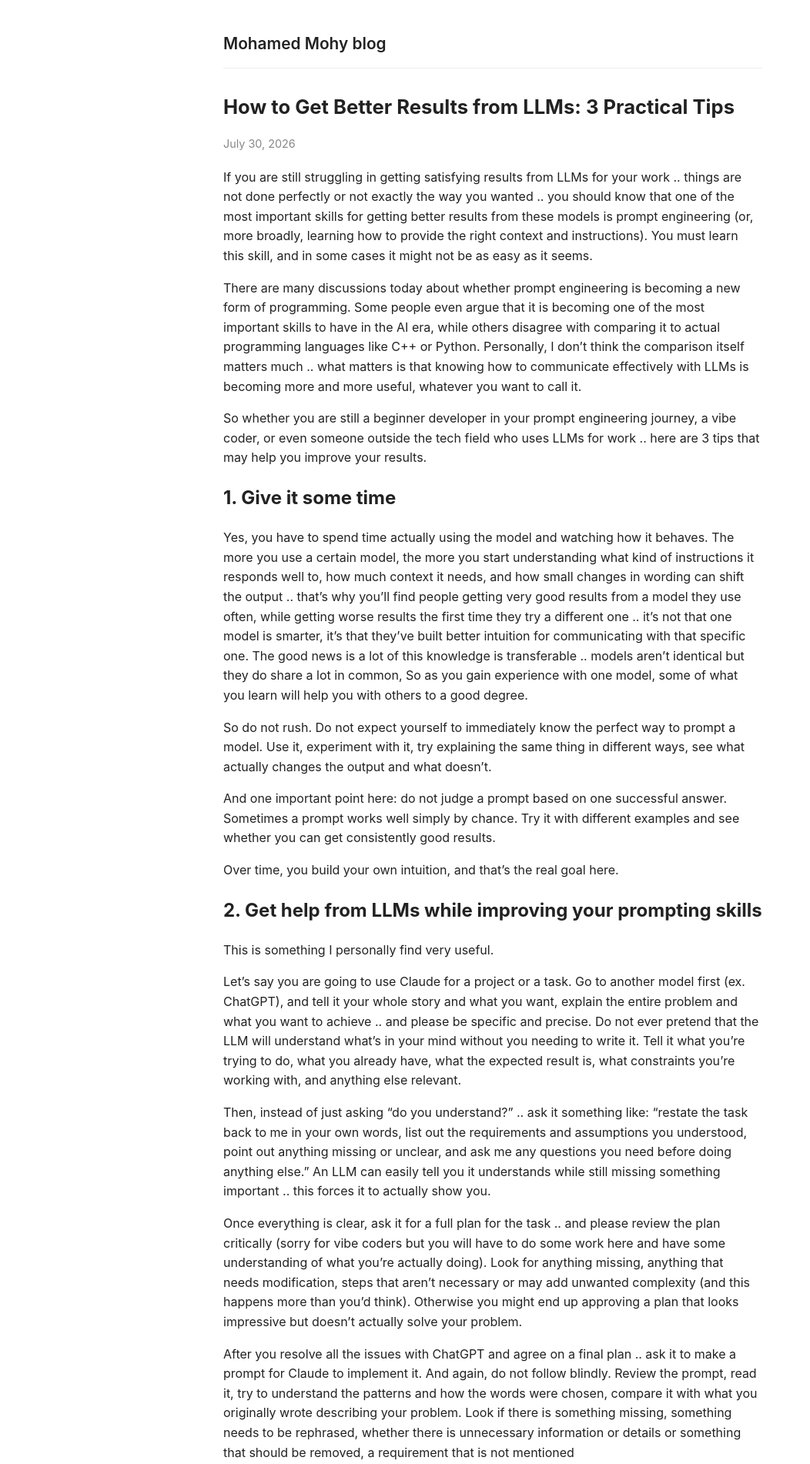
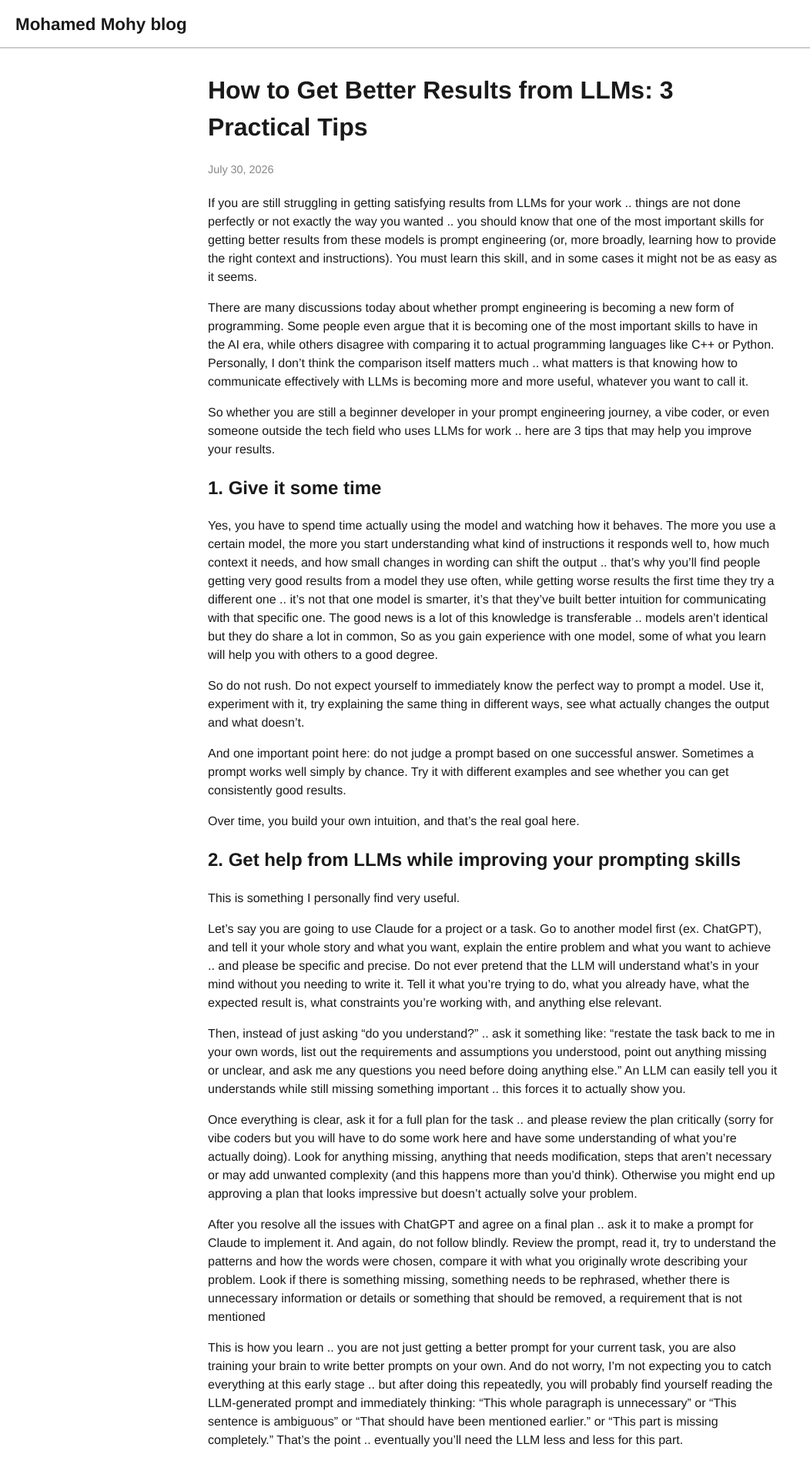
Before and after one commit to MohamedMohy10/blog, a Jekyll site: the page built from _posts/2026-07-30-How-to-Get-Better-Results-from-LLMs-:-3-practical-Tips.md, in a window 1280 px wide. Shown: the top 1902 px of the page at 77% size, without its empty margins (0-1052 px from the left). Built offline with Jekyll 4.4.1, drawn with Linux system fonts in a browser that asks for light colours; some of the changed text lies outside the part shown.

Commit message:
Update default.html

```diff
--- a/_layouts/default.html
+++ b/_layouts/default.html
@@ -6,40 +6,55 @@
   <title>{{ page.title | default: site.title }}</title>
   <style>
     body {
-      font-family: -apple-system, BlinkMacSystemFont, "Segoe UI", Helvetica, Arial, sans-serif;
-      max-width: 700px;
-      margin: 40px auto;
-      padding: 0 20px;
-      color: #222;
-      line-height: 1.6;
+      font-family: Helvetica, Arial, sans-serif;
+      font-size: 16px;
+      line-height: 1.5;
+      color: #1a1a1a;
+      margin: 0;
+      padding: 0;
     }
     header {
-      border-bottom: 1px solid #eee;
-      padding-bottom: 15px;
-      margin-bottom: 30px;
+      border-bottom: 2px solid #ccc;
+      padding: 15px 20px 12px;
     }
     header a.site-title {
-      font-size: 1.3em;
+      font-size: 1.4em;
       font-weight: 600;
-      color: #222;
+      color: #1a1a1a;
       text-decoration: none;
     }
-    h1 { font-size: 1.6em; margin-bottom: 5px; }
-    .tagline { color: #666; margin-top: 0; margin-bottom: 30px; }
-    .post-list { list-style: none; padding: 0; }
-    .post-list li { margin-bottom: 18px; }
-    .post-date { color: #888; font-size: 0.9em; margin-right: 10px; }
-    .post-desc { color: #555; font-size: 0.95em; }
-    a { color: #0645ad; text-decoration: none; }
+    main {
+      max-width: 740px;
+      margin: 30px auto;
+      padding: 0 20px;
+    }
+    .post-list { list-style: none; padding: 0; margin-top: 10px; }
+    .post-list li { margin-bottom: 14px; }
+    .post-date { color: #888; font-size: 0.9em; margin-right: 8px; }
+    .post-desc { color: #444; font-size: 0.95em; display: block; margin-top: 2px; }
+    a { color: #4183c4; text-decoration: none; }
     a:hover { text-decoration: underline; }
     .post-content { margin-top: 20px; }
     .back-link { display: inline-block; margin-top: 40px; font-size: 0.9em; }
+    footer {
+      border-top: 1px solid #eee;
+      margin-top: 60px;
+      padding: 20px;
+      text-align: center;
+      color: #888;
+      font-size: 0.85em;
+    }
   </style>
 </head>
 <body>
   <header>
     <a class="site-title" href="{{ '/' | relative_url }}">{{ site.title }}</a>
   </header>
-  {{ content }}
+  <main>
+    {{ content }}
+  </main>
+  <footer>
+    © {{ 'now' | date: "%Y" }} {{ site.title }}
+  </footer>
 </body>
 </html>
```
